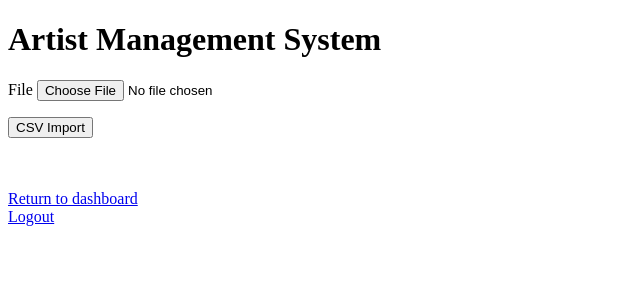
After one commit to Kunjung/Artist-Management-System, a Flask app: template templates/import_artist.html in a window 1280 px wide. The commit adds this page. Shown: the top 300 px of the page, without its empty margins (0-640 px from the left). Run offline with Flask 3, Linux system fonts and the light colour scheme; the template is opened without the code that fills it, so the values that code supplies are empty; some libraries are stand-ins or nearby versions.

Commit message:
got basic version of csv import and export working

```diff
--- a/app.py
+++ b/app.py
@@ -1,9 +1,10 @@
-from flask import Flask, render_template, request, redirect, url_for, session
+from flask import Flask, render_template, request, redirect, url_for, session, send_file
 from flask_mysqldb import MySQL
 from MySQLdb.cursors import DictCursor
-import math
+import math, csv, os
 
 PAGINATION_SIZE = 10
+UPLOAD_FILE_PATH = os.path.join(os.getcwd(), 'static/file_uploads')
 
 app = Flask(__name__)
 
@@ -332,6 +333,69 @@ def delete_artist(id):
                 return redirect(url_for('manage_artist'))
     return redirect(url_for('home'))
 
+@app.route('/import_artist', methods=['GET', 'POST'])
+def import_artist():
+    if "username" in session and "userrole" in session:
+        username = session["username"]
+        userrole = session["userrole"]
+        if userrole in ("super_admin", "artist_manager"):
+            if request.method == 'GET':
+                # display CSV upload page
+                return render_template("import_artist.html")
+            elif request.method == 'POST':
+                # use the file and populate artist table with insert queries
+                print("request.files: ", request.files)
+                if 'artist_file' not in request.files:
+                    return '<h1>File not uploaded</h1>'
+                uploaded_file = request.files['artist_file']
+                file_path = os.path.join(UPLOAD_FILE_PATH, uploaded_file.filename)
+                uploaded_file.save(file_path)
+                with open(file_path) as file:
+                    csv_file = csv.reader(file)
+                    print("csv imported data:")
+                    print("***" * 30)
+                    header = next(csv_file)
+                    print("header: ")
+                    print(header)
+                    cursor = create_cursor()
+                    # TODO: verify that the required headers are present in the file
+                    # e.g. header must include name, dob, gender, address, first_release_year, no_of_albums_released
+                    # header can optionally exclude id, created_at, updated_at
+                    # TODO: also verify that the data is valid before inserting to table
+                    for row in csv_file:
+                        print(row)
+                        id, name, dob, gender, address, first_release_year, no_of_albums_released, created_at, updated_at = \
+                            row[0], row[1], row[2], row[3], row[4], row[5], row[6], row[7], row[8]
+                        cursor.execute(f'''
+                                    INSERT INTO artist (name, dob, gender, address, first_release_year, no_of_albums_released, created_at, updated_at)
+                                            values('{name}', '{dob}', '{gender}', '{address}', {first_release_year}, {no_of_albums_released}, now(), now())
+                                    ''')
+                        mysql.connection.commit()
+                return redirect(url_for('manage_artist'))
+
+
+    return redirect(url_for('home'))
+
+@app.route('/export_artist')
+def export_artist():
+    if "username" in session and "userrole" in session:
+        username = session["username"]
+        userrole = session["userrole"]
+        if userrole in ("super_admin", "artist_manager"):
+            cursor = create_cursor()
+            cursor.execute('SELECT * FROM artist')
+            artists = cursor.fetchall()
+            if artists:
+                artist_keys = artists[0].keys()
+                print("artist_keys: ", artist_keys)
+                with open("artists.csv", "w", newline="") as output_file:
+                    dict_writer = csv.DictWriter(output_file, artist_keys)
+                    dict_writer.writeheader()
+                    dict_writer.writerows(artists)
+                return send_file("artists.csv", as_attachment=True, download_name="artists.csv")
+
+    return redirect(url_for('home'))
+
 @app.route('/list_artist_songs/<artist_id>')
 def list_artist_songs(artist_id):
     if "username" in session and "userrole" in session:
--- /dev/null
+++ b/templates/import_artist.html
@@ -0,0 +1,18 @@
+{% extends "base.html" %}
+
+{% block content %}
+  <form action="{{url_for('import_artist')}}" method="post" enctype="multipart/form-data">
+    <p>
+        <label>File</label>
+        <input type="file" name="artist_file" accept=".csv">
+    </p>
+    <p>
+        <input type="submit" value="CSV Import">
+    </p>
+  </form>
+  <br/>
+  <br/>
+  <a href="{{url_for('dashboard')}}">Return to dashboard</a>
+  <br/>
+  <a href="{{url_for('logout')}}">Logout</a>
+{% endblock %}
--- a/templates/manage_artist.html
+++ b/templates/manage_artist.html
@@ -45,6 +45,7 @@
       <a href="{{url_for('manage_artist')}}?page={{current_page+1}}">Next</a>
     {% endif %}
   </p>
+  <h3><a href="{{url_for('export_artist')}}">CSV Export</a> ... <a href="{{url_for('import_artist')}}">CSV Import</a></h3>
   <br/>
   <br/>
   <a href="{{url_for('dashboard')}}">Return to dashboard</a>
```
